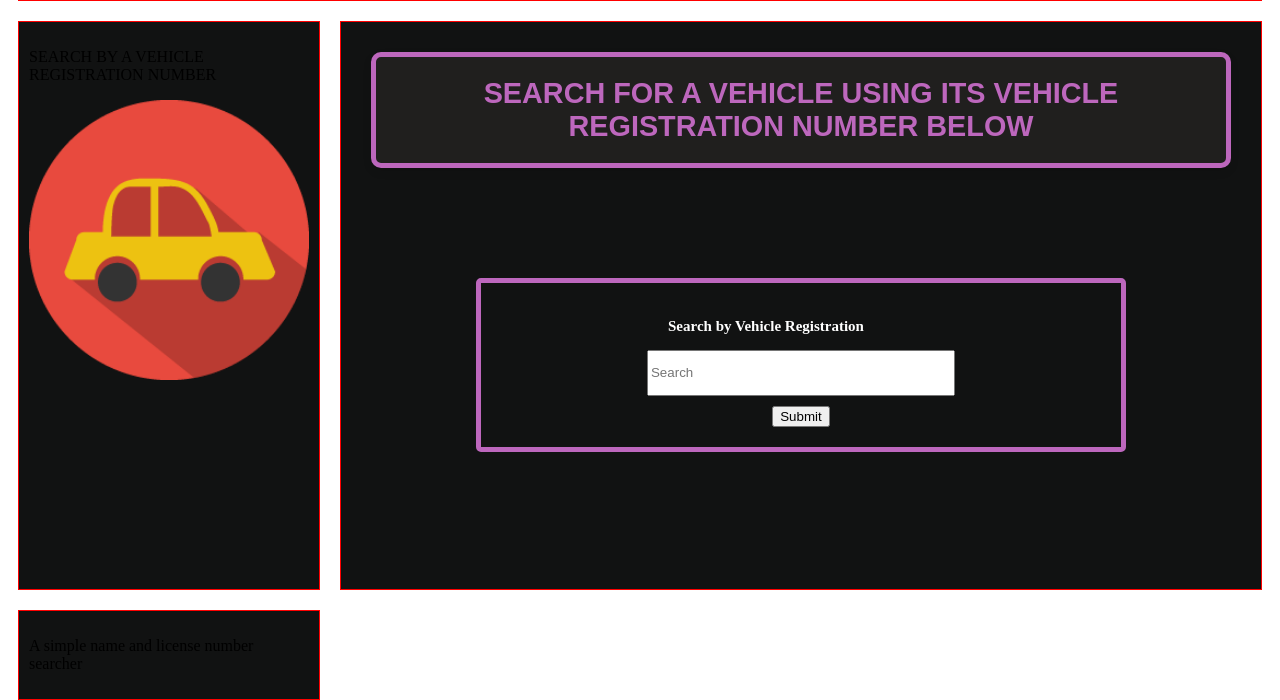
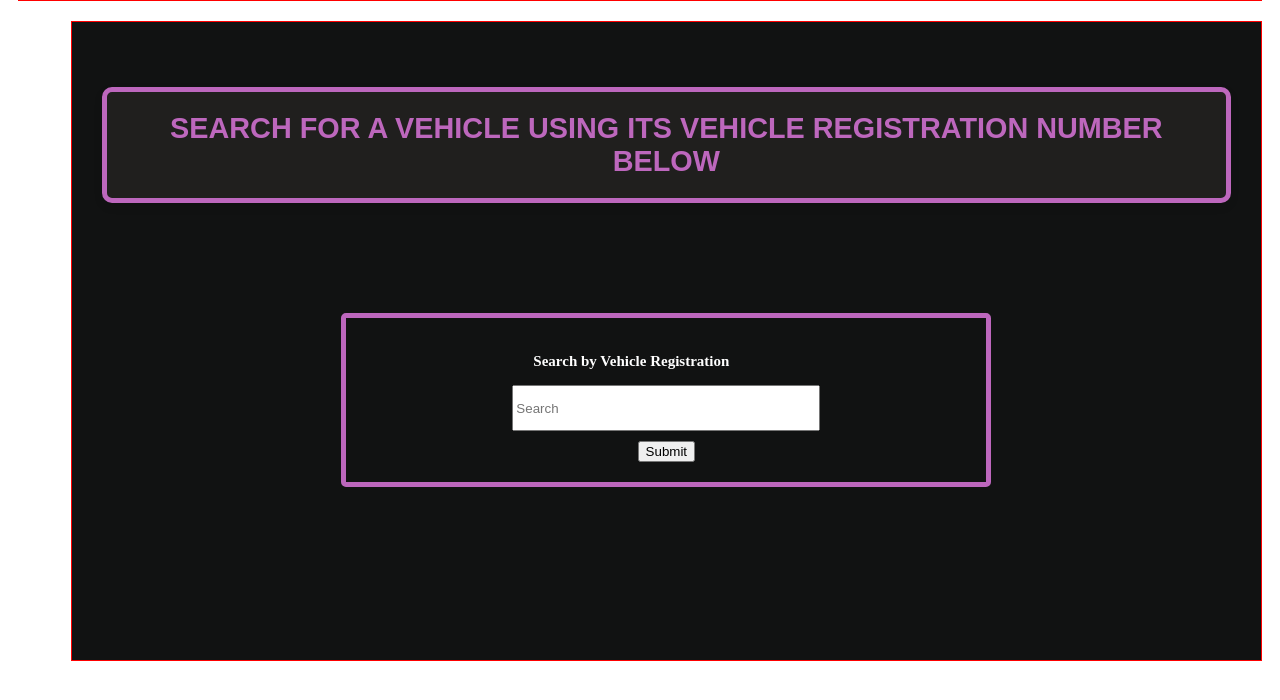
Before and after one commit to B3N-DAWSON/PEOPLE-AND-VEHICLE-SEARCH-WEBISTE, a plain HTML site: page vehiclesearch.html in a window 1280 px wide. Shown: the part 137-837 px from the top of the page. After the commit the page ends 816 px from the top, so only its background shows below. Drawn offline with Linux system fonts and the light colour scheme; a script that the page names is missing.

Commit message:
changing layout

```diff
--- a/vehiclesearch.html
+++ b/vehiclesearch.html
@@ -22,14 +22,7 @@
             </nav>
         </header>
 
-        <aside id="sidebar">
-            <p>SEARCH BY A VEHICLE REGISTRATION NUMBER</p>
-            <img
-            src="/images/Car-icon.png"
-            alt="red icon with yellow cartoon car in it"
-            width= "280"
-            height= "280" />
-        </aside>
+
 
         <main id="main">
             <h1>SEARCH FOR A VEHICLE USING ITS VEHICLE REGISTRATION NUMBER BELOW</h1>
@@ -46,9 +39,7 @@
             <div id="results" class="search-result-container"></div>
         </main>
 
-        <footer id ="footer">
-            <p>A simple name and license number searcher</p>
-        </footer>
+
     </div>
 
 </body>
```
